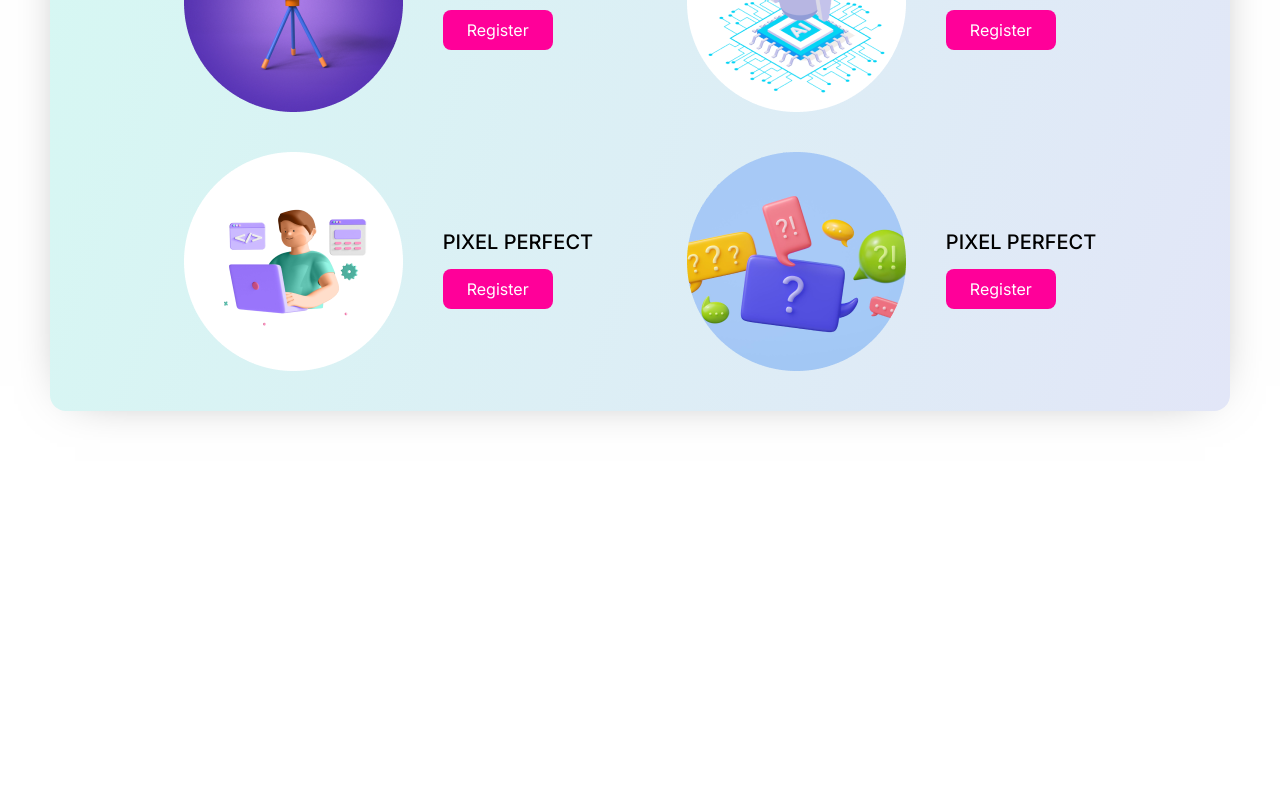
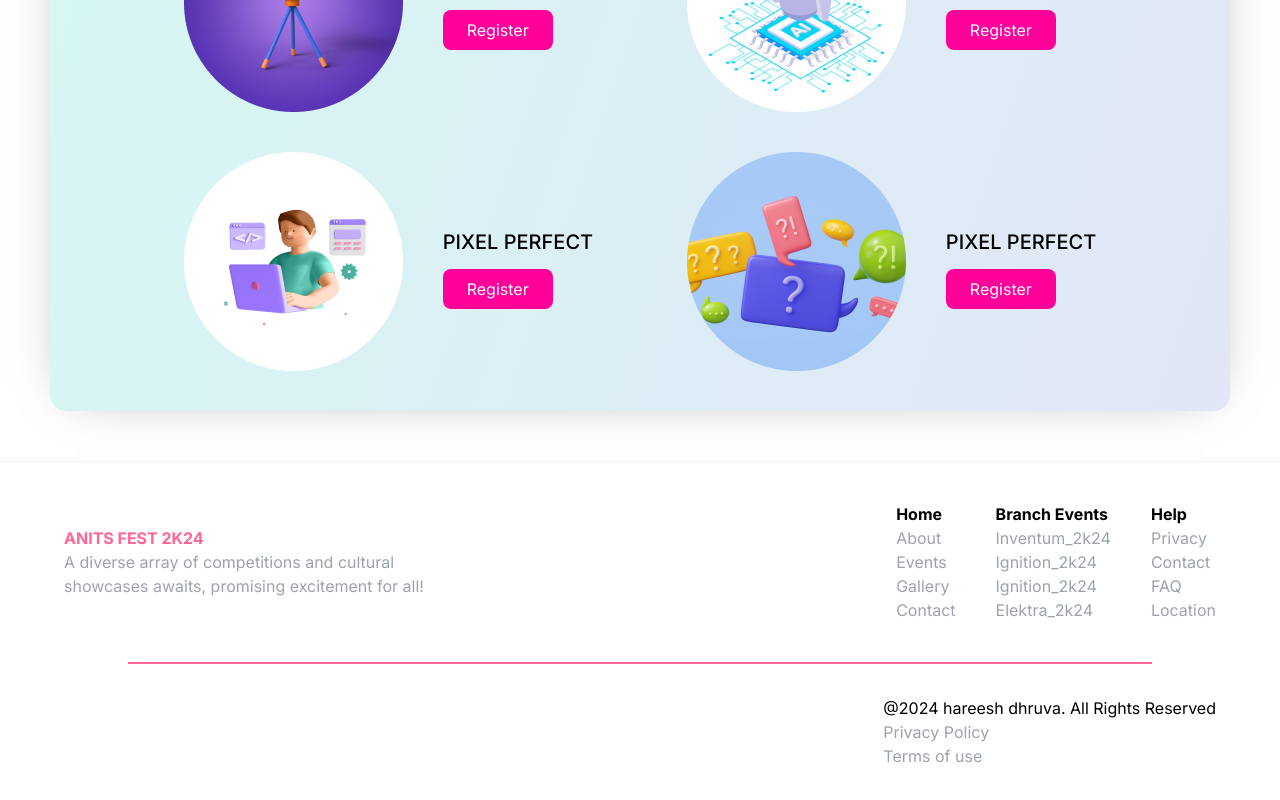
Before and after one commit to HareeshDhruva/Anits-event, a Next.js app: page /events in a window 1280 px wide. Shown: the part 3502-4302 px from the top of the page. Before the commit the page ends 3963 px from the top, so only its background shows below. Built offline with nearby package versions, Linux system fonts and the light colour scheme.

Commit message:
final.v2

```diff
--- a/src/app/layout.js
+++ b/src/app/layout.js
@@ -1,7 +1,7 @@
 import { Inter } from "next/font/google";
 import "./globals.css";
 import Navbar from "./components/navbar";
-
+import Footer from "./components/Footer";
 const inter = Inter({ subsets: ["latin"] });
 
 export const metadata = {
@@ -15,6 +15,7 @@ export default function RootLayout({ children }) {
       <body className={inter.className}>
         <Navbar/>
         {children}
+        <Footer/>
       </body>
     </html>
   );
--- a/src/app/page.js
+++ b/src/app/page.js
@@ -8,7 +8,6 @@ export default function Home() {
       <HeroSection/>
       <Alternatives/>
       <TextMonio/>
-      <Footer/>
     </main>
   );
 }
```
Also changed, not shown: src/app/globals.css (line endings or trailing spaces).
